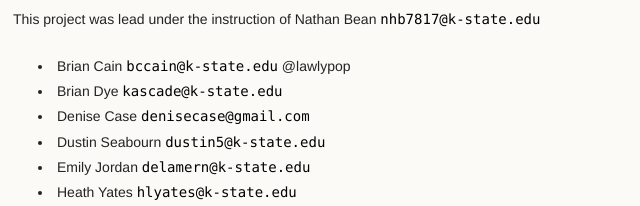
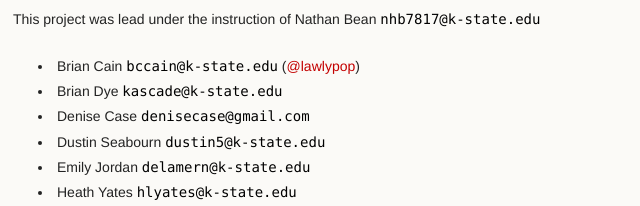
Before and after one commit to gk12ksu/Epic-in-CSharp, a plain HTML site: page index.html in a window 1280 px wide. Shown: the part 583-789 px from the top of the page, 297-937 px from the left. Drawn offline with Linux system fonts and the light colour scheme.

Commit message:
Fixing @ mentions...

```diff
--- a/index.html
+++ b/index.html
@@ -61,7 +61,7 @@ document.write('<a h'+'ref'+'="ma'+'ilto'+':'+e+'">'+'<code>'+e+'</code>'+'<\/'+
 h='&#x6b;&#x2d;&#x73;&#116;&#x61;&#116;&#x65;&#46;&#x65;&#100;&#x75;';a='&#64;';n='&#98;&#x63;&#x63;&#x61;&#x69;&#110;';e=n+a+h;
 document.write('<a h'+'ref'+'="ma'+'ilto'+':'+e+'">'+'<code>'+e+'</code>'+'<\/'+'a'+'>');
 // -->
-</script><noscript>&#98;&#x63;&#x63;&#x61;&#x69;&#110;&#32;&#x61;&#116;&#32;&#x6b;&#x2d;&#x73;&#116;&#x61;&#116;&#x65;&#32;&#100;&#x6f;&#116;&#32;&#x65;&#100;&#x75;</noscript> @lawlypop</li>
+</script><noscript>&#98;&#x63;&#x63;&#x61;&#x69;&#110;&#32;&#x61;&#116;&#32;&#x6b;&#x2d;&#x73;&#116;&#x61;&#116;&#x65;&#32;&#100;&#x6f;&#116;&#32;&#x65;&#100;&#x75;</noscript> (<a href="https://github.com/lawlypop" class="user-mention">@lawlypop</a>)</li>
 <li>Brian Dye <script type="text/javascript">
 <!--
 h='&#x6b;&#x2d;&#x73;&#116;&#x61;&#116;&#x65;&#46;&#x65;&#100;&#x75;';a='&#64;';n='&#x6b;&#x61;&#x73;&#x63;&#x61;&#100;&#x65;';e=n+a+h;
```
